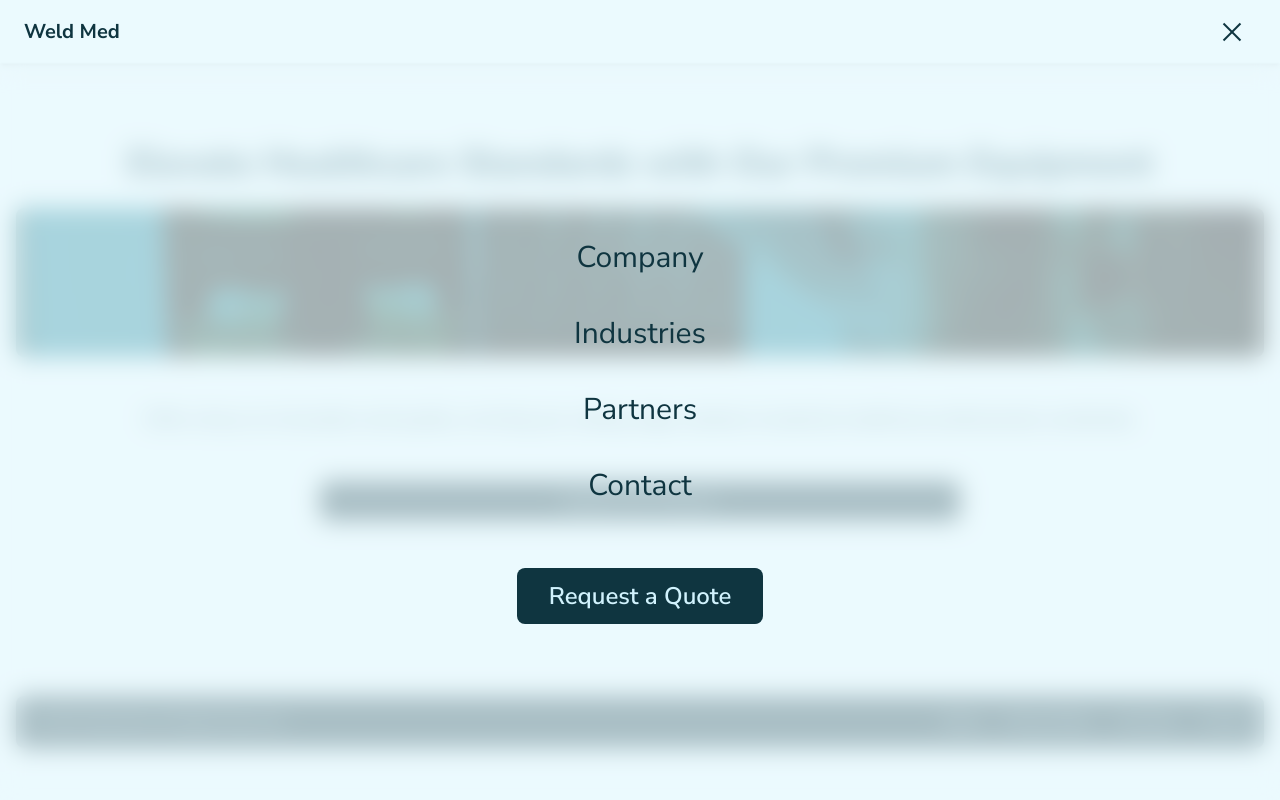
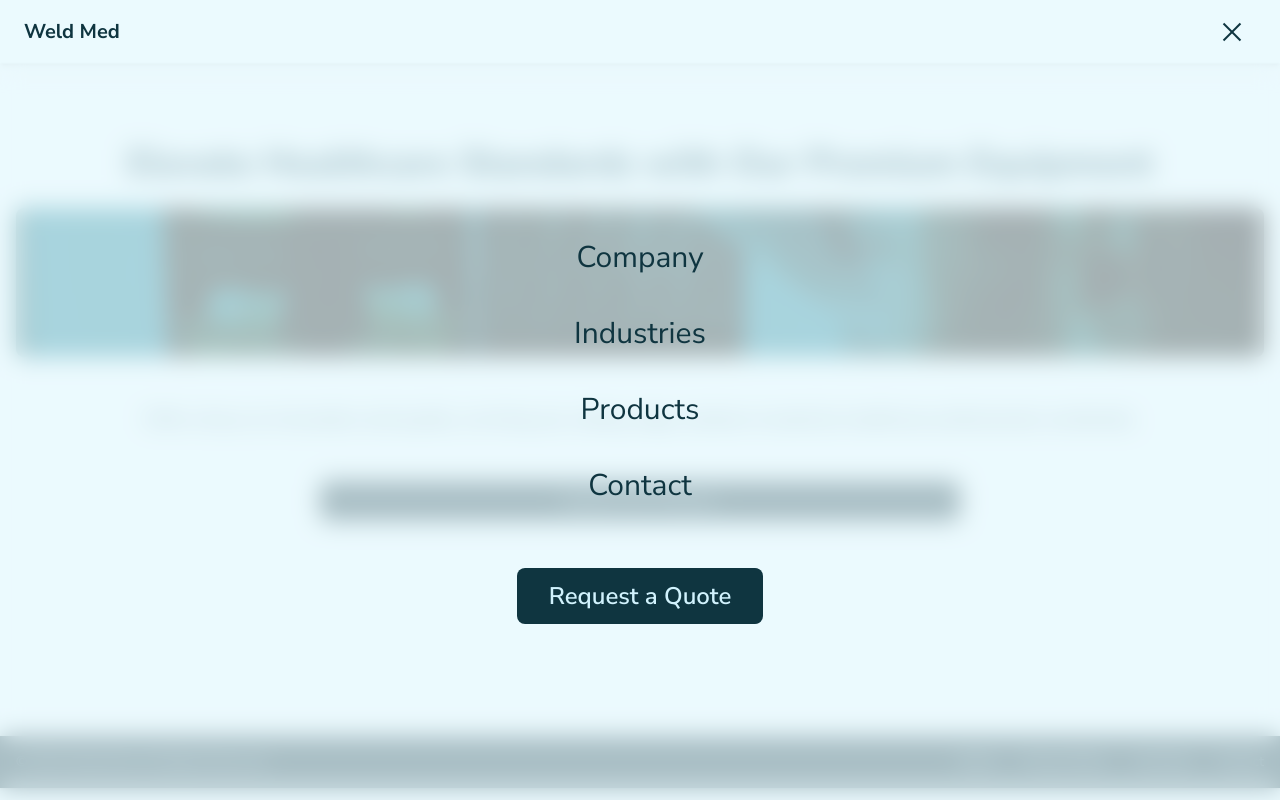
Before and after one commit to musaakhmed/msr-trading, a Next.js app: page / in a window 1280 px wide. Both pictures are taken after a click on the element 1232 px from the left and 32 px from the top of the page. Built offline with nearby package versions, Linux system fonts and the light colour scheme.

Commit message:
style: perform style changes to the disposition of the elements on Footer NavBar and Hero sections

```diff
--- a/src/components/ui/Footer/Footer.tsx
+++ b/src/components/ui/Footer/Footer.tsx
@@ -3,9 +3,9 @@ import React from 'react';
 const Footer = () => {
 	return (
 		<>
-			<footer className=" mx-4 rounded-lg bg-primary shadow">
-				<div className="mx-auto -mt-10 w-full max-w-screen-xl p-4 md:flex md:items-center md:justify-between">
-					<span className="text-sm  text-secondary sm:text-center">
+			<footer className="bg-primary shadow">
+				<div className="mx-auto w-full max-w-screen-xl p-4 md:flex md:items-center md:justify-between">
+					<span className="text-sm text-secondary sm:text-center">
 						© 2023{' '}
 						<a href="/" className="hover:underline">
 							Weld Med
--- a/src/components/ui/Header/NavBar.tsx
+++ b/src/components/ui/Header/NavBar.tsx
@@ -17,8 +17,8 @@ const navItems: nav_items[] = [
 		link: 'industries',
 	},
 	{
-		label: 'Partners',
-		link: 'partners',
+		label: 'Products',
+		link: 'products',
 	},
 	{
 		label: 'Contact',
--- a/src/components/ui/Hero/Hero.tsx
+++ b/src/components/ui/Hero/Hero.tsx
@@ -15,7 +15,7 @@ export default function Hero() {
 							duration: 0.5,
 						},
 					}}
-					className="text-text px-6 text-center text-4xl font-extrabold  "
+					className="px-6 text-center text-4xl font-extrabold text-text  "
 				>
 					Elevate Healthcare Standards with Our Premium Equipment
 				</motion.h1>
```
